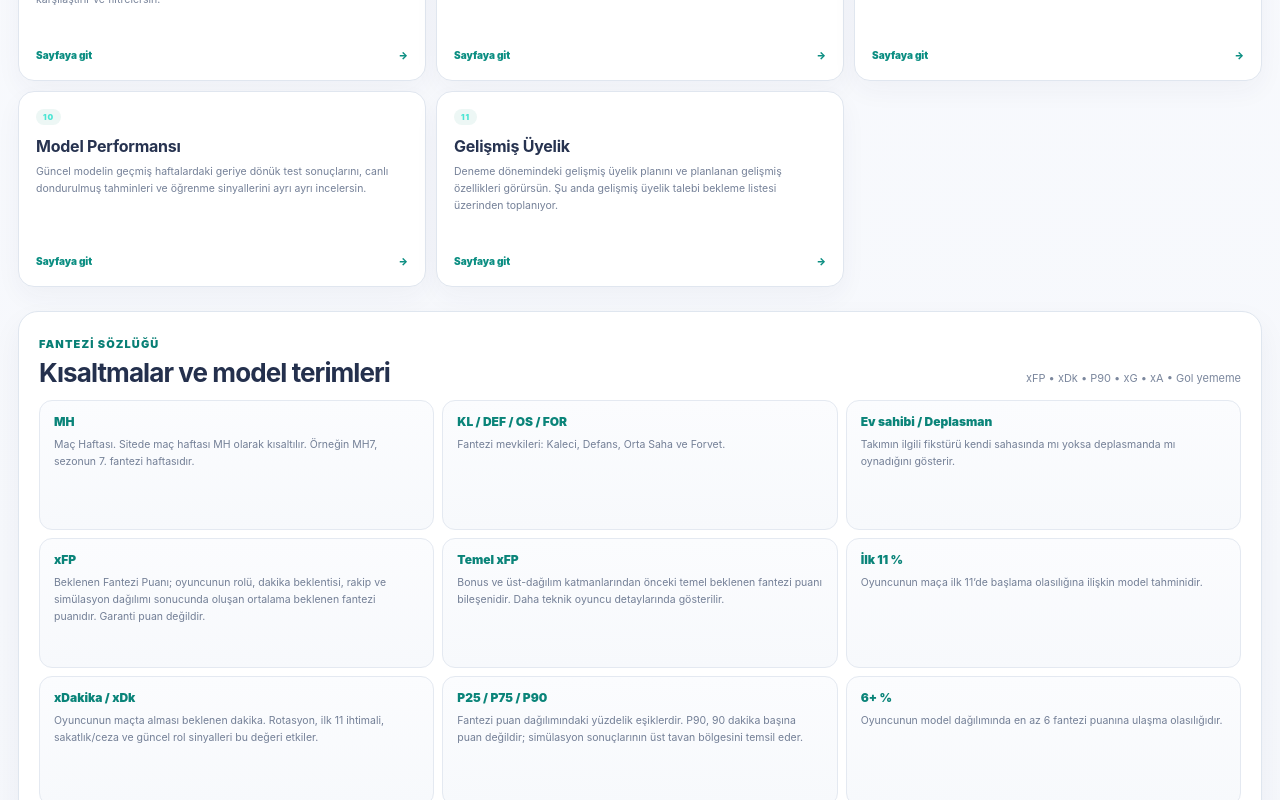
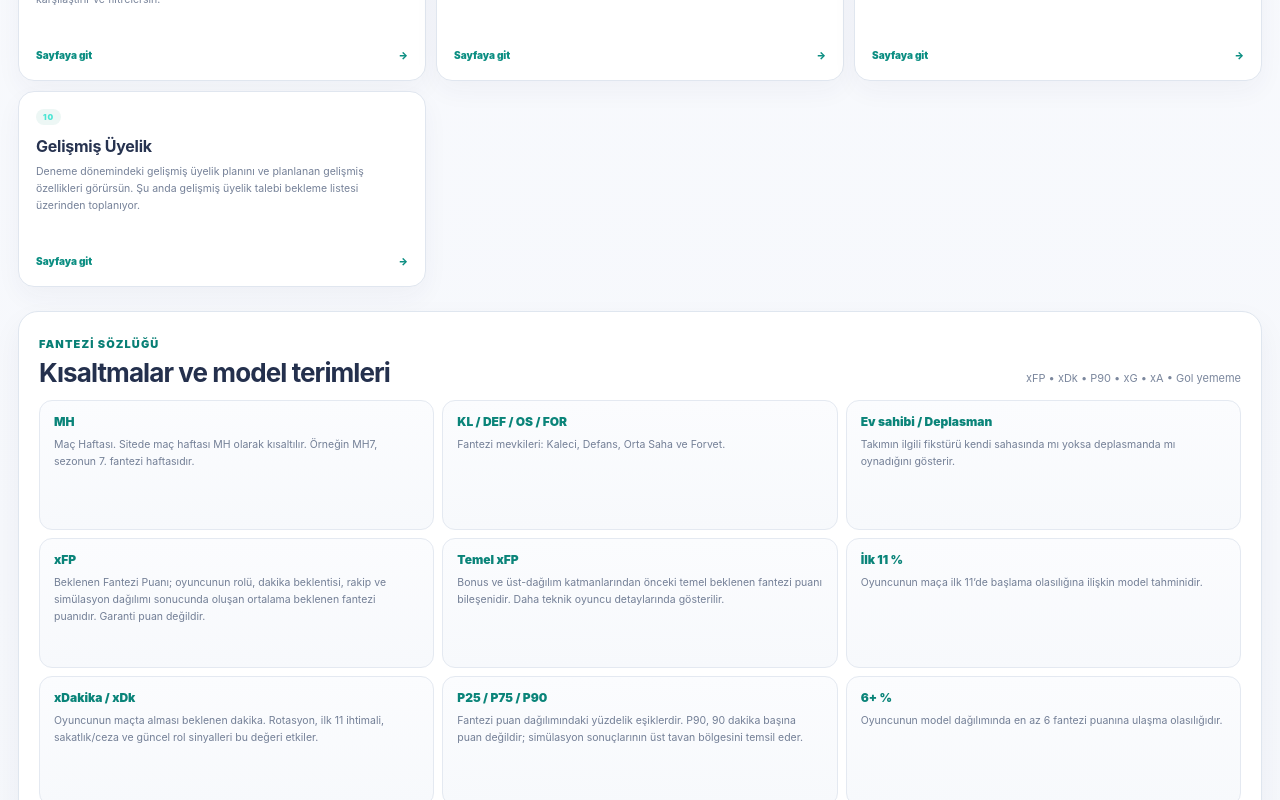
Before and after one commit to ecetin1998/tff-fantezi, a Next.js app: page /sss in a window 1280 px wide. Shown: the part 1300-2100 px from the top of the page. Built offline with nearby package versions, Linux system fonts and the light colour scheme; no server answers.

Commit message:
security: restrict model diagnostics and remove public references

```diff
--- a/app/sss/page.js
+++ b/app/sss/page.js
@@ -31,7 +31,6 @@ const menuItems=[
   ['/teams', 'Takım Analizi', 'Takımları haftanın rakibi, ev/deplasman, bu hafta xG, rakip xG, galibiyet, gol yememe, takım toplam xFP ve hücum/savunma eşleşmesine göre karşılaştırır ve filtrelersin.'],
   ['/availability', 'Sakatlık / Ceza Durumu', 'Sakat, cezalı, dönüş yapan veya oynama ihtimali düşen oyuncuların güncel uygunluk durumunu takip edersin.'],
   ['/roles', 'Rol & Dakika Takibi', 'İlk 11 ve dakika rolü yükselen/düşen oyuncuları, son maçlardaki kullanım değişimiyle birlikte görürsün.'],
-  ['/backtest', 'Model Performansı', 'Güncel modelin geçmiş haftalardaki geriye dönük test sonuçlarını, canlı dondurulmuş tahminleri ve öğrenme sinyallerini ayrı ayrı incelersin.'],
   ['/pricing', 'Gelişmiş Üyelik', 'Deneme dönemindeki gelişmiş üyelik planını ve planlanan gelişmiş özellikleri görürsün. Şu anda gelişmiş üyelik talebi bekleme listesi üzerinden toplanıyor.'],
 ]
 
@@ -77,7 +76,6 @@ const faqs=[
   ['Maç Tahminlerinde xG ve Ev sahibi/Beraberlik/Deplasman ne anlatıyor?', 'xG takımların üretmesi beklenen gol kalitesini; üçlü olasılık barı ise ev sahibi galibiyeti, beraberlik ve deplasman galibiyeti ihtimallerini gösterir. Bunlar kesin skor iddiası değil, olasılık dağılımının özetidir.'],
   ['Model hangi veriyi kullanıyor?', 'Model; güncel sezon performansı, takım hücum-savunma profili, oyuncu rolü ve dakika beklentisi, ilk 11 ihtimali, sakatlık/ceza durumu, fikstür, ev-deplasman, geçmiş fantezi çıktıları ve oyuncunun takım içindeki gol/asist payı gibi sinyalleri birlikte değerlendirir.'],
   ['Tahminler ne zaman güncelleniyor?', 'Yayındaki model yalnız yeni veri ve model zinciri gerekli kalite kontrollerini geçtiğinde değiştirilir. Yeni aday sürüm veri bütünlüğü ve kalite kontrollerinden geçer; başarısız olursa önceki çalışan sürüm korunur.'],
-  ['Model Performansı sayfası ne işe yarıyor?', 'Model Performansı tahmin sisteminin kendisini denetler. Güncel modelin geçmiş haftalarda sonucu görmeden nasıl davranacağını ölçen geriye dönük testler ile maç öncesi dondurulan canlı tahminleri ayrı gösterir.'],
   ['Siteyi kullanmak için hesap açmak gerekiyor mu?', 'Hayır. Ziyaretçi olarak Oyuncu Analizi’nde xFP’ye göre ilk 15 oyuncuyu ve Maç Tahminleri’nde haftanın öne çıkan tek maçını görebilirsin. Ücretsiz hesap açınca tüm temel oyuncu havuzu, filtreler, tüm maç tahminleri ve Benim Kadrom açılır. Gelişmiş üyelik ise P25/P90, 6+ ihtimali, xG/xA, gelişmiş rol-dakika, Agresif 11 ve menajer kartı optimizasyonu gibi ileri analizleri açar.'],
   ['Gelişmiş üyelik şu anda aktif ücretli üyelik mi?', 'Deneme döneminde temel özellikler ücretsizdir. Gelişmiş üyelik için hedef özellikler ve hedef fiyat gösteriliyor; şu anda ücretli satış yerine gelişmiş üyelik talebi bekleme listesi üzerinden ölçülüyor.'],
 ]
```
